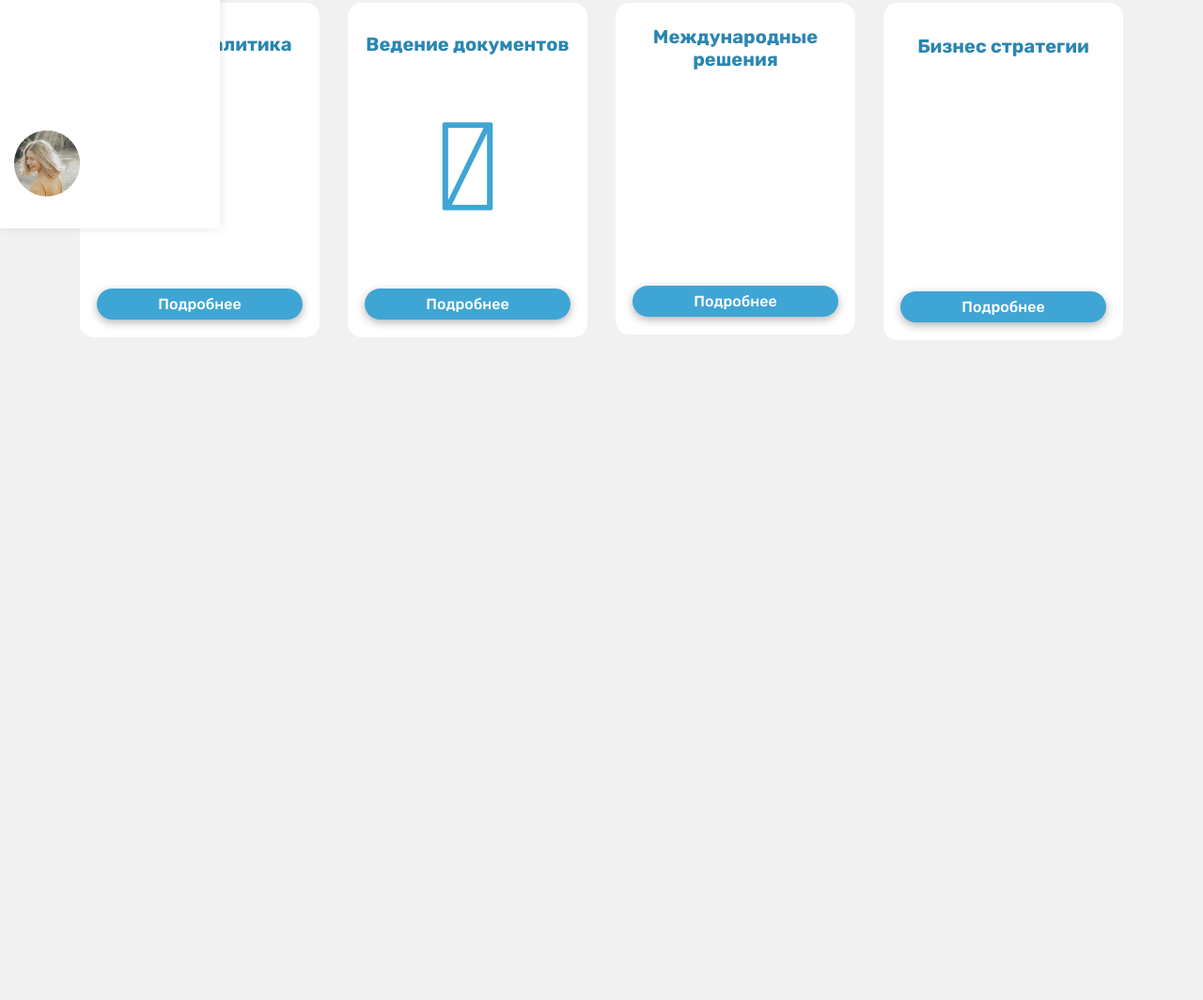
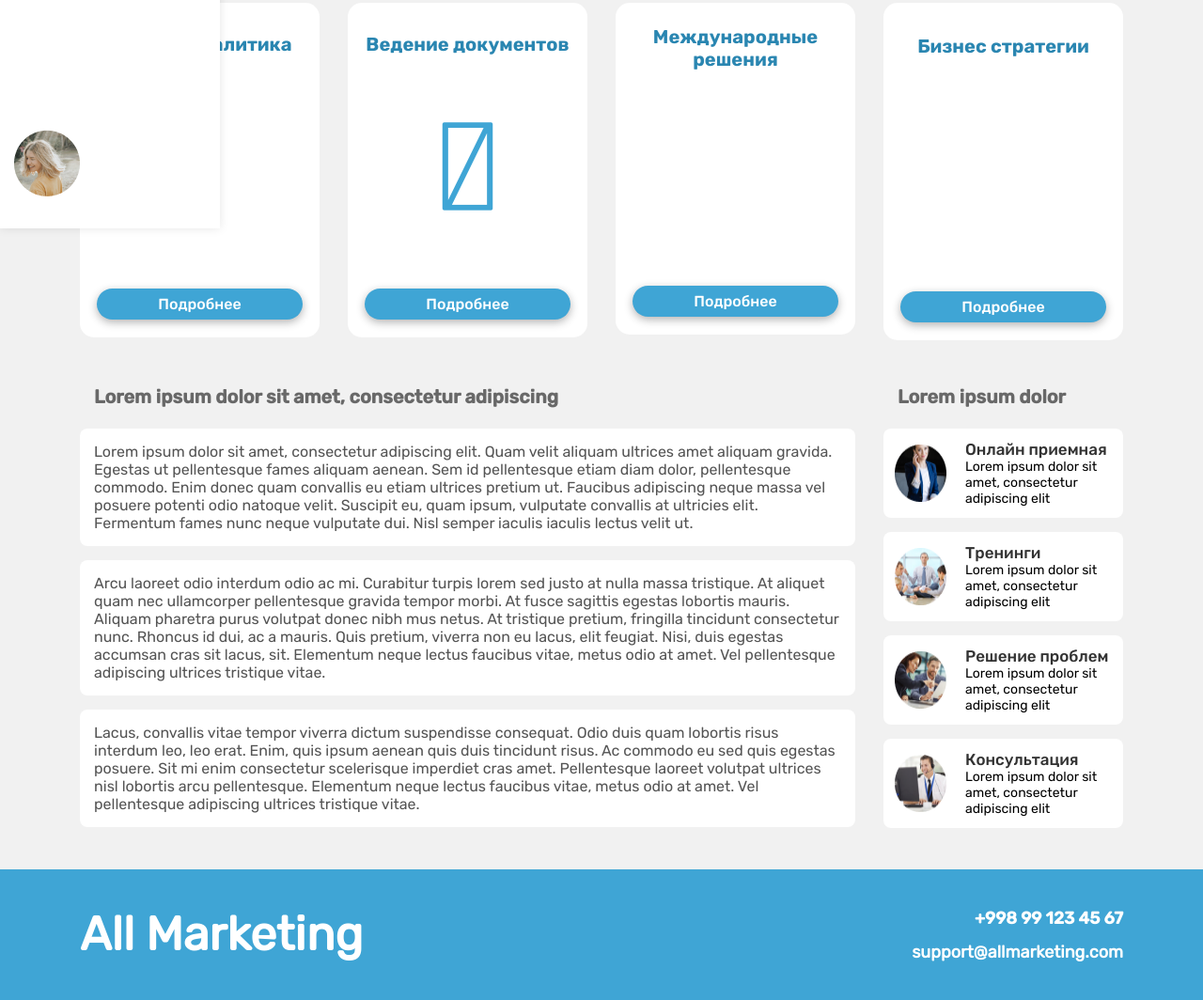
Before and after one commit to kamolovabdulkarim/blue-marketing, a plain HTML site: page index.html in a window 1280 px wide. Shown: the part 557-1621 px from the top of the page at 94% size. Before the commit the page ends 967 px from the top, so only its background shows below. Drawn offline with Linux system fonts and the light colour scheme.

Commit message:
project start

```diff
--- /dev/null
+++ b/css/footer.css
@@ -0,0 +1,39 @@
+.footer{
+    background: #3FA5D5;
+    margin-top: 44px;
+}
+.footer__wrap{
+    display: flex;
+    justify-content: space-between;
+    padding: 40px 0;
+
+}
+.footer__h{
+    font-family:'RR' ;
+font-size: 50px;
+font-weight: 700;
+line-height: 59px;
+letter-spacing: 0em;
+text-align: left;
+color: #FFFFFF;
+}
+.footer__p{
+    font-family:'RM' ;
+font-size: 18px;
+font-weight: 700;
+line-height: 21px;
+letter-spacing: 0em;
+text-align: left;
+color: #FFFFFF;
+}
+.footer__p:nth-child(2){
+    font-family:'RR' ;
+}
+.footer__a{
+    display: flex;
+    flex-direction: column;
+    gap: 15px;
+    justify-content: flex-end;
+    text-align: end;
+    align-items: flex-end;
+}
--- /dev/null
+++ b/css/info.css
@@ -0,0 +1,73 @@
+.left__h{
+    font-family:'RM' ;
+font-size: 20px;
+font-weight: 700;
+color: rgba(104, 104, 104, 1);
+margin-left: 15px;
+margin-bottom: 22px;
+}
+.info__wrap{
+    display: flex;
+    gap: 30px;
+}
+.left__p{
+    max-width: 825px;
+    width: 100%;
+    height: 100%;
+    font-family:'RR' ;
+font-size: 16px;
+font-weight: 400;
+color: rgba(84, 84, 84, 1);
+background: #FFFFFF;
+border-radius: 8px;
+padding: 15px;
+
+}
+.left__pa{
+    display: flex;
+    justify-content: flex-start;
+    flex-direction: column;
+    gap: 15px;
+}
+.right__h{
+    font-family:'RM' ;
+font-size: 20px;
+font-weight: 700;
+color: rgba(104, 104, 104, 1);
+margin-bottom: 22px;
+margin-left: 15PX;
+}
+.right__p{
+    max-width: 255px;
+    width: 100%;
+    display: flex;
+    background: #FFFFFF;
+border-radius: 8px;
+padding: 12px;
+}
+.right__img{
+    margin-right: 20px;
+    margin-top: 5px;
+    margin-bottom: 5px;
+}
+.right__hh{
+    font-family:'RM' ;
+font-size: 17px;
+font-weight: 400;
+color: rgba(50, 50, 50, 1);
+}
+.right__pa{
+    display: flex;
+    flex-direction: column;
+    gap: 15px;
+    justify-content: flex-start;
+}
+.right__pp{
+    font-family:'RR' ;
+    font-size: 14px;
+    font-weight: 300;
+    color: rgba(0, 0, 0, 1);
+}
+.right__ph{
+
+}
--- a/css/main.css
+++ b/css/main.css
@@ -3,3 +3,5 @@
 @import url(./nav.css);
 @import url(./banner.css);
 @import url(./cards.css);
+@import url(./info.css);
+@import url(./footer.css);
--- a/index.html
+++ b/index.html
@@ -91,6 +91,68 @@
             </div>
         </div>
     </section>
+    <section class="info">
+        <div class="container">
+        <div class="info__wrap">
+            <div class="left__info">
+                <h3 class="left__h">Lorem ipsum dolor sit amet, consectetur adipiscing</h3>
+                <div class="left__pa">
+                <p class="left__p">Lorem ipsum dolor sit amet, consectetur adipiscing elit. Quam velit aliquam ultrices amet aliquam gravida. Egestas ut pellentesque fames aliquam aenean. Sem id pellentesque etiam diam dolor, pellentesque commodo. Enim donec quam convallis eu etiam ultrices pretium ut. Faucibus adipiscing neque massa vel posuere potenti odio natoque velit. Suscipit eu, quam ipsum, vulputate convallis at ultricies elit. Fermentum fames nunc neque vulputate dui. Nisl semper iaculis iaculis lectus velit ut.
+                </p>
+                <p class="left__p">Arcu laoreet odio interdum odio ac mi. Curabitur turpis lorem sed justo at nulla massa tristique. At aliquet quam nec ullamcorper pellentesque gravida tempor morbi. At fusce sagittis egestas lobortis mauris. Aliquam pharetra purus volutpat donec nibh mus netus. At tristique pretium, fringilla tincidunt consectetur nunc. Rhoncus id dui, ac a mauris. Quis pretium, viverra non eu lacus, elit feugiat. Nisi, duis egestas accumsan cras sit lacus, sit. Elementum neque lectus faucibus vitae, metus odio at amet. Vel pellentesque adipiscing ultrices tristique vitae.
+                </p>
+                <p class="left__p">Lacus, convallis vitae tempor viverra dictum suspendisse consequat. Odio duis quam lobortis risus interdum leo, leo erat. Enim, quis ipsum aenean quis duis tincidunt risus. Ac commodo eu sed quis egestas posuere. Sit mi enim consectetur scelerisque imperdiet cras amet. Pellentesque laoreet volutpat ultrices nisl lobortis arcu pellentesque. Elementum neque lectus faucibus vitae, metus odio at amet. Vel pellentesque adipiscing ultrices tristique vitae.
+                </p>
+            </div>
+        </div>
+            <div class="right__info">
+                 <h3 class="right__h">Lorem ipsum dolor </h3>
+                <div class="right__pa">
+                <div class="right__p">
+                    <img src="./img/right1.png" class="right__img" alt="">
+                    <div class="right__ph">
+                    <h3 class="right__hh">Онлайн приемная</h3>
+                    <p class="right__pp">Lorem ipsum dolor sit amet, consectetur adipiscing elit</p>
+                </div>
+            </div>
+                <div class="right__p">
+                    <img src="./img/right2.png"class="right__img"  alt="">
+                    <div class="right__ph">
+                    <h3 class="right__hh">Тренинги</h3>
+                    <p class="right__pp">Lorem ipsum dolor sit amet, consectetur adipiscing elit</p>
+                </div>
+            </div>
+                <div class="right__p">
+                    <img src="./img/right3.png"class="right__img"  alt="">
+                    <div class="right__ph">
+                    <h3 class="right__hh">Решение проблем</h3>
+                    <p class="right__pp">Lorem ipsum dolor sit amet, consectetur adipiscing elit</p>
+                    </div>
+                </div>
+                <div class="right__p">
+                    <img src="./img/right4.png"class="right__img"  alt="">
+                    <div class="right__ph">
+                    <h3 class="right__hh">Консультация</h3>
+                    <p class="right__pp">Lorem ipsum dolor sit amet, consectetur adipiscing elit</p>
+                </div>
+                </div>
+            </div>
+        </div>
+        </div>
+      </div>
+    </section>
+      <footer class="footer">
+        <div class="container">
+            <div class="footer__wrap">
+                <h3 class="footer__h">All Marketing</h3>
+                <div class="footer__a">
+                    <a href="" class="footer__p">+998 99 123 45 67</a>
+                    <a href="" class="footer__p">support@allmarketing.com</a>
+
+                </div>
+            </div>
+        </div>
+      </footer>
 </body>
 
 </html>
```
Also changed, not shown: img/right1.png (added), img/right2.png (added), img/right3.png (added), img/right4.png (added), 1 other file.
